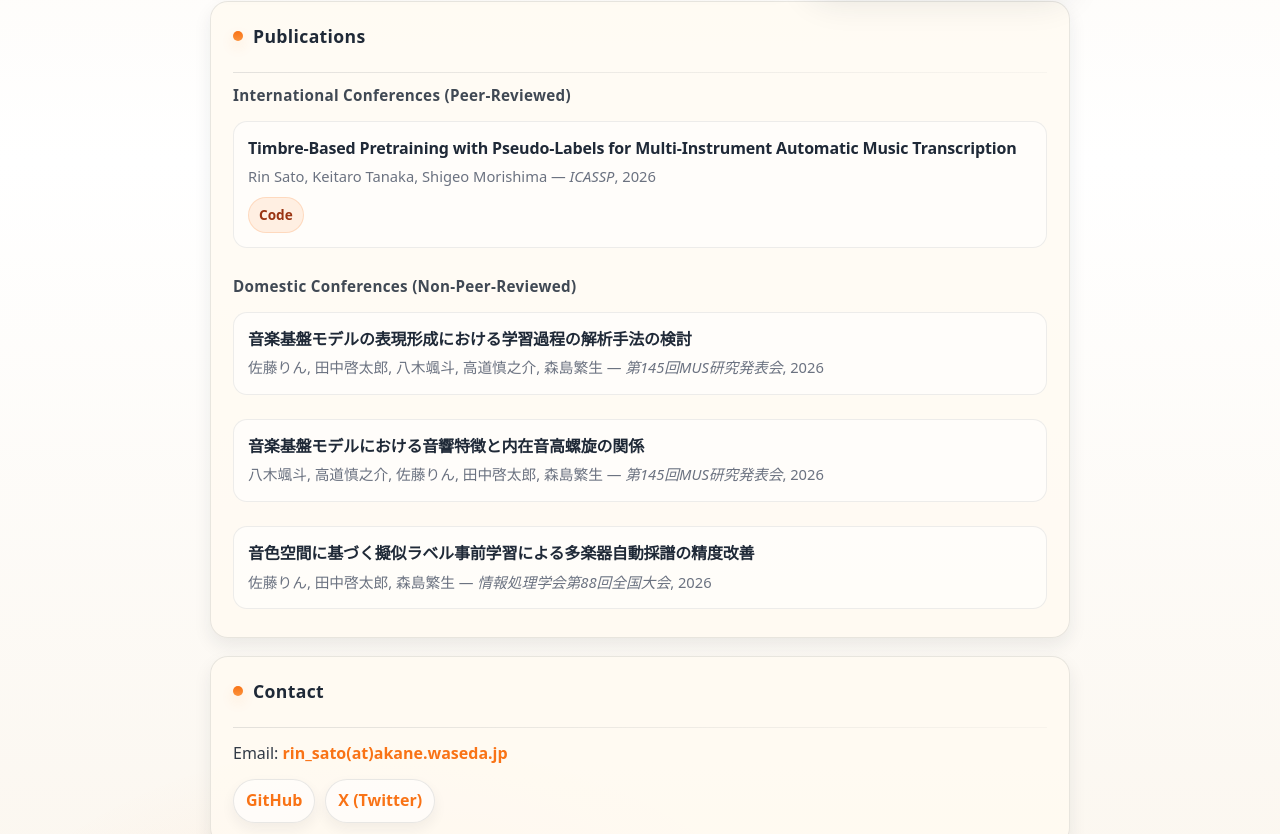
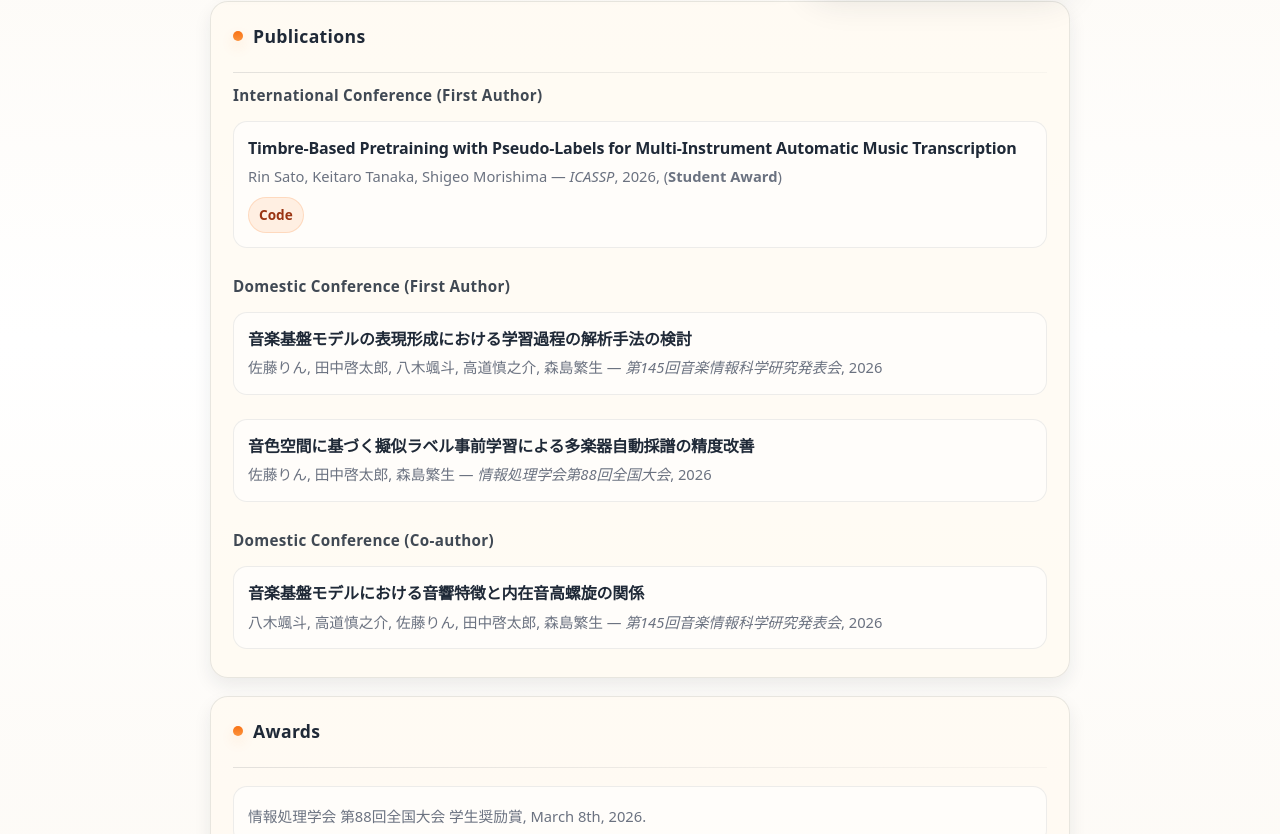
Before and after one commit to stearicacid/stearicacid.github.io, a React (Vite) app: page / in a window 1280 px wide. Shown: the part 486-1320 px from the top of the page. Built offline with nearby package versions, Linux system fonts and the light colour scheme.

Commit message:
Add awards section and update publication data structure

```diff
--- a/src/App.tsx
+++ b/src/App.tsx
@@ -1,4 +1,4 @@
-import { profile, publications } from "./data";
+import { awards, profile, publications } from "./data";
 import "./index.css";
 
 function Section(props: { title: string; children: React.ReactNode }) {
@@ -12,7 +12,7 @@ function Section(props: { title: string; children: React.ReactNode }) {
 }
 
 function PublicationsList(props: { items: typeof publications }) {
-  const sorted = [...props.items].sort((a, b) => b.year - a.year);
+  const sorted = [...props.items];
 
   return (
     <ul className="pub-list">
@@ -20,7 +20,12 @@ function PublicationsList(props: { items: typeof publications }) {
         <li key={`${pub.title}-${idx}`} className="pub-item">
           <div className="pub-title">{pub.title}</div>
           <div className="pub-meta">
-            {pub.authors} — <em>{pub.venue}</em>, {pub.year}
+            {pub.authors} — <em>{pub.venue}</em>, {pub.date}
+            {pub.award && (
+              <>
+                , (<strong>{pub.award}</strong>)
+              </>
+            )}
           </div>
           {pub.links && pub.links.length > 0 && (
             <div className="pub-links">
@@ -37,9 +42,34 @@ function PublicationsList(props: { items: typeof publications }) {
   );
 }
 
+function AwardsList() {
+  return (
+    <ul className="pub-list">
+      {awards.map((award, idx) => (
+        <li key={`${award.title}-${idx}`} className="pub-item">
+          <div className="pub-meta">
+            {award.title}, {award.date}.
+          </div>
+        </li>
+      ))}
+    </ul>
+  );
+}
+
 export default function App() {
-  const international = publications.filter((p) => p.type === "International");
-  const domestic = publications.filter((p) => p.type === "Domestic");
+  const internationalFirst = publications.filter(
+    (p) => p.category === "International" && p.authorRole === "First"
+  );
+  const internationalCoauthor = publications.filter(
+    (p) => p.category === "International" && p.authorRole === "Co-author"
+  );
+  const domesticFirst = publications.filter(
+    (p) => p.category === "Domestic" && p.authorRole === "First"
+  );
+  const domesticCoauthor = publications.filter(
+    (p) => p.category === "Domestic" && p.authorRole === "Co-author"
+  );
+
   return (
     <div className="container">
       {/* Hero (Header + About + Avatar on the right) */}
@@ -77,22 +107,41 @@ export default function App() {
       {/* Publications */}
       <Section title="Publications">
         <div className="pub-group">
-          <h3 className="subhead">International Conferences (Peer-Reviewed)</h3>
-          {international.length > 0 ? (
-            <PublicationsList items={international} />
+          <h3 className="subhead">International Conference (First Author)</h3>
+          {internationalFirst.length > 0 ? (
+            <PublicationsList items={internationalFirst} />
           ) : (
             <p className="muted">Coming soon...</p>
           )}
         </div>
 
+        {internationalCoauthor.length > 0 && (
+          <div className="pub-group">
+            <h3 className="subhead">International Conference (Co-author)</h3>
+            <PublicationsList items={internationalCoauthor} />
+          </div>
+        )}
+
         <div className="pub-group">
-          <h3 className="subhead">Domestic Conferences (Non-Peer-Reviewed)</h3>
-          {domestic.length > 0 ? (
-            <PublicationsList items={domestic} />
+          <h3 className="subhead">Domestic Conference (First Author)</h3>
+          {domesticFirst.length > 0 ? (
+            <PublicationsList items={domesticFirst} />
           ) : (
             <p className="muted">Coming soon...</p>
           )}
         </div>
+
+        {domesticCoauthor.length > 0 && (
+          <div className="pub-group">
+            <h3 className="subhead">Domestic Conference (Co-author)</h3>
+            <PublicationsList items={domesticCoauthor} />
+          </div>
+        )}
+      </Section>
+
+      {/* Awards */}
+      <Section title="Awards">
+        {awards.length > 0 ? <AwardsList /> : <p className="muted">Coming soon...</p>}
       </Section>
 
       {/* Contact */}
@@ -101,6 +150,8 @@ export default function App() {
           Email:{" "}
           <a href={`mailto:${profile.email}`}>{profile.email}</a>
         </p>
+        <p>Address: {profile.address}</p>
+        <p>Phone number: {profile.phone}</p>
         <ul className="links">
           {profile.links.map((l) => (
             <li key={l.url}>
--- a/src/data.ts
+++ b/src/data.ts
@@ -4,6 +4,8 @@ export const profile = {
   title: "Undergraduate Student",
   affiliation: "Waseda University, Morishima Lab",
   email: "rin_sato(at)akane.waseda.jp",
+  address: "55N406, 3-4-1 Okubo, Shinjuku, Tokyo, 169-0072, Japan (Morishima-Lab.)",
+  phone: "+81-3-5286-3510 (Morishima-Lab.)",
   interests: [
     "Automatic Music Transcription",
     "Audio generative models",
@@ -16,44 +18,67 @@ export const profile = {
 };
 
 export type Publication = {
+  category: "International" | "Domestic";
+  authorRole: "First" | "Co-author";
   title: string;
   authors: string;
   venue: string;
-  year: number;
-  type: string;
+  date: string;
+  award?: string;
   links?: { label: string; url: string }[];
 };
 
+export type Award = {
+  title: string;
+  date: string;
+};
+
+export const awards: Award[] = [
+  {
+    title: "情報処理学会 第88回全国大会 学生奨励賞",
+    date: "March 8th, 2026",
+  },
+  {
+    title: "第145回音楽情報科学研究発表会 学生奨励賞 Best New Direction部門",
+    date: "March 2nd, 2026",
+  },
+];
+
 export const publications: Publication[] = [
   {
+    category: "International",
+    authorRole: "First",
     title: "Timbre-Based Pretraining with Pseudo-Labels for Multi-Instrument Automatic Music Transcription",
     authors: "Rin Sato, Keitaro Tanaka, Shigeo Morishima",
     venue: "ICASSP",
-    year: 2026,
-    type: "International",
+    date: "2026",
+    award: "Student Award",
     links: [
       { label: "Code", url: "https://github.com/stearicacid/timbre-based-pretraining" },
     ],
   },
   {
+    category: "Domestic",
+    authorRole: "First",
     title: "音楽基盤モデルの表現形成における学習過程の解析手法の検討",
     authors: "佐藤りん, 田中啓太郎, 八木颯斗, 高道慎之介, 森島繁生",
-    venue: "第145回MUS研究発表会",
-    year: 2026,
-    type: "Domestic",
+    venue: "第145回音楽情報科学研究発表会",
+    date: "2026",
   },
   {
+    category: "Domestic",
+    authorRole: "Co-author",
     title: "音楽基盤モデルにおける音響特徴と内在音高螺旋の関係",
     authors: "八木颯斗, 高道慎之介, 佐藤りん, 田中啓太郎, 森島繁生",
-    venue: "第145回MUS研究発表会",
-    year: 2026,
-    type: "Domestic",
+    venue: "第145回音楽情報科学研究発表会",
+    date: "2026",
   },
   {
+    category: "Domestic",
+    authorRole: "First",
     title: "音色空間に基づく擬似ラベル事前学習による多楽器自動採譜の精度改善",
     authors: "佐藤りん, 田中啓太郎, 森島繁生",
     venue: "情報処理学会第88回全国大会",
-    year: 2026,
-    type: "Domestic",
+    date: "2026",
   },
 ];
```
